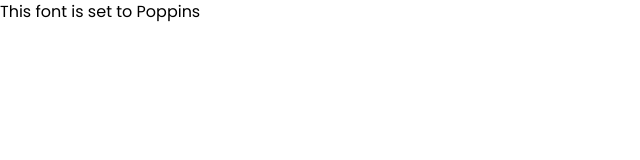
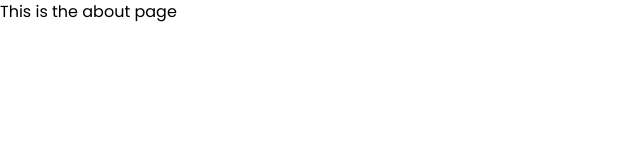
Before and after one commit to UA92Apprentices/e-commerce-group-project, a website: page about.html in a window 1280 px wide. Shown: the full height of the page, 0-640 px from the left. Drawn offline with Linux system fonts and the light colour scheme.

Commit message:
create about page

```diff
--- a/src/index.html
+++ b/about.html
@@ -16,7 +16,7 @@
   <body class="font-sans">
     <header></header>
     <main>
-      <h1>This font is set to Poppins</h1>
+      <h1>This is the about page</h1>
     </main>
     <footer></footer>
   </body>
```
